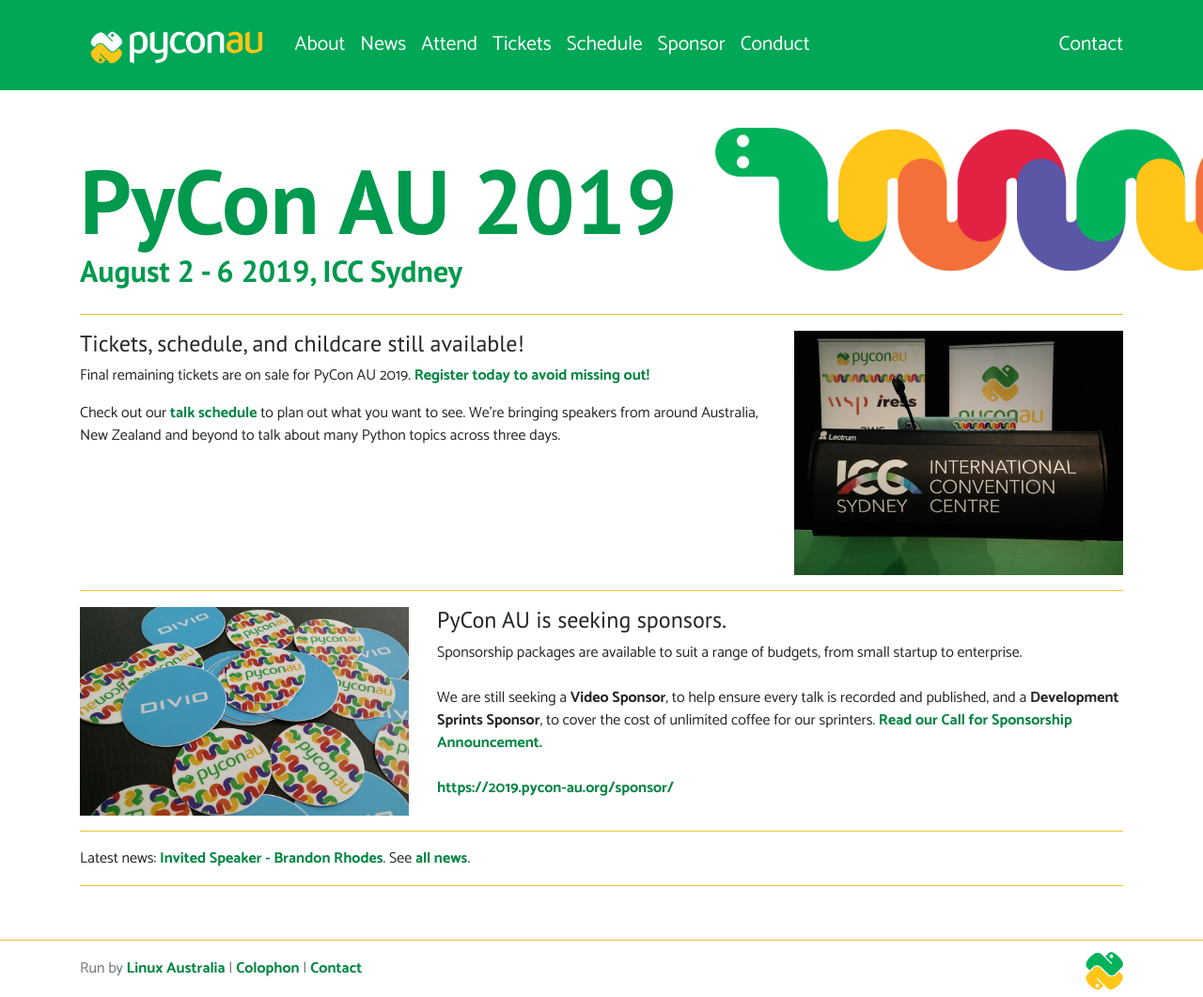
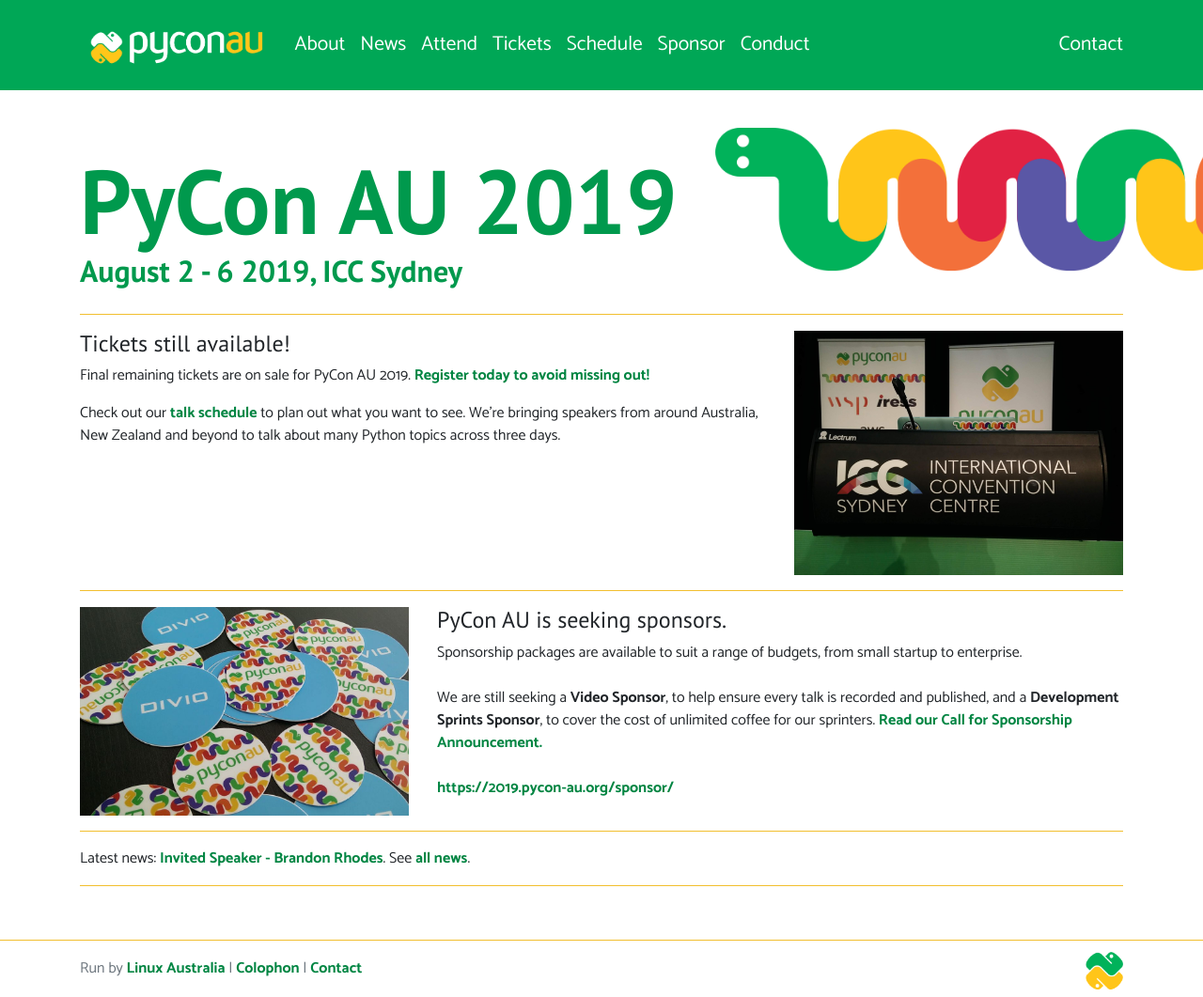
Before and after one commit to pyconau/2019.pycon-au.org, a Jekyll site: the page built from _pages/homepage.md, in a window 1280 px wide. Shown: the whole page at 94% size. Built offline with Jekyll 4.4.1, drawn with Linux system fonts in a browser that asks for light colours.

Commit message:
Clarify availability

```diff
--- a/_pages/homepage.md
+++ b/_pages/homepage.md
@@ -11,7 +11,7 @@ description: PyCon AU is the national conference for the Python Programming Comm
 <h2 align="left" class="header-green dateh2">August 2 - 6 2019, ICC Sydney</h2>
 <hr>
 <div class="row">
-  <div class="col-8"><h4>Tickets, schedule, and childcare still available!</h4>
+  <div class="col-8"><h4>Tickets still available!</h4>
   <p>Final remaining tickets are on sale for PyCon AU 2019. <a href="/attend/tickets/">Register today to avoid missing out!</a></p>
   <p>Check out our <a href="/schedule/">talk schedule</a> to plan out what you want to see. We're bringing speakers from around Australia, New Zealand and beyond to talk about many Python topics across three days.</p>
   </div>
```
